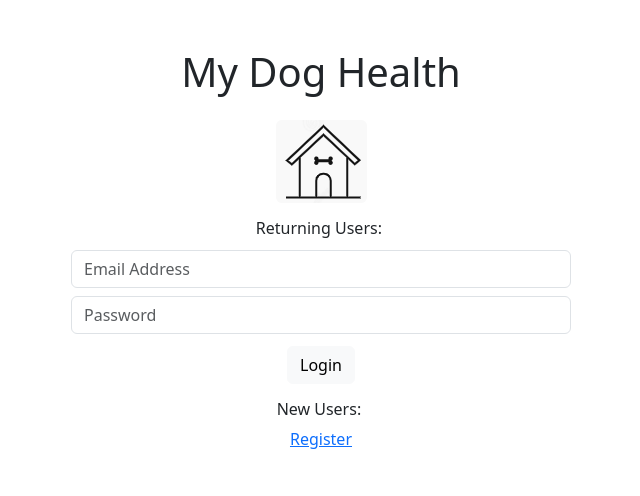
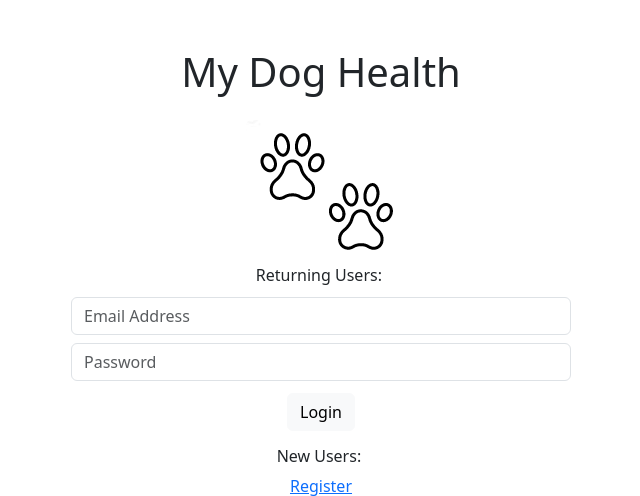
Before and after one commit to maxaeon/MyDogHealth, a PHP site: page /login-register.php in a window 1280 px wide. Shown: the top 496 px of the page, without its empty margins (319-959 px from the left). Run offline with PHP 8.4, Linux system fonts and the light colour scheme.

Commit message:
Update login-register.php

```diff
--- a/login-register.php
+++ b/login-register.php
@@ -27,7 +27,7 @@
       <div class="row">
         <div class="col-lg-12">
           <div class="text-center">
-            <img src="images/pawprinticon.png" class="rounded" alt="...">
+            <img src="images/pawprints.png" class="rounded" alt="...">
           </div>
         </div>
       </div>
```
